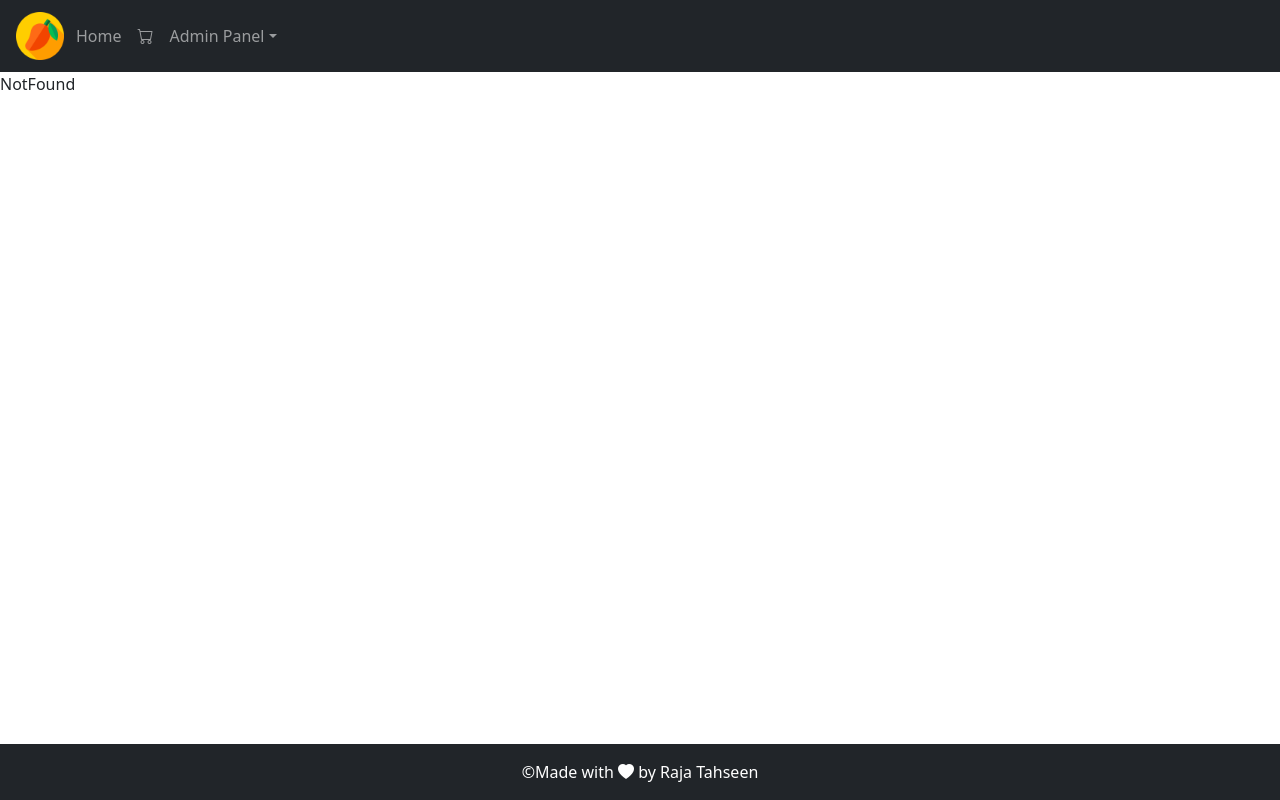
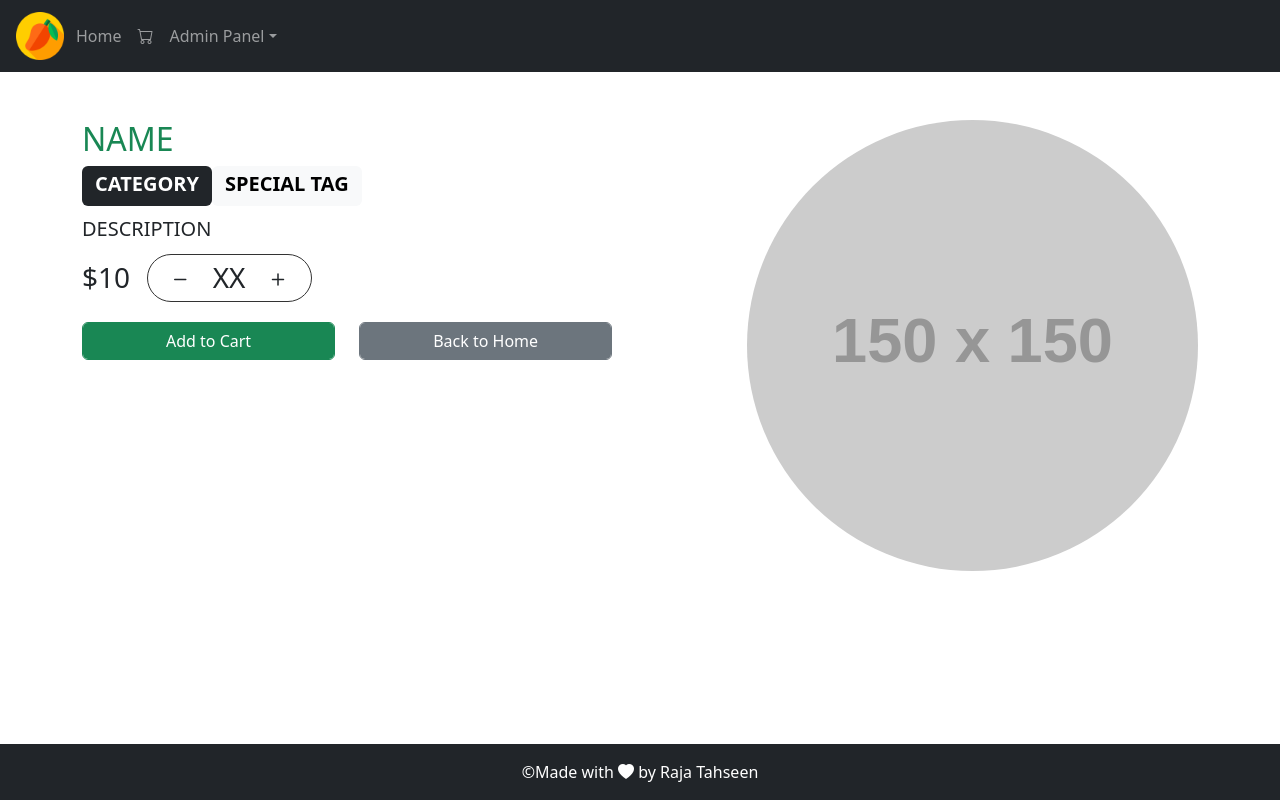
Before and after one commit to Raja-Tahseen/10.redmango, a React (Vite) app in the folder redmango/: page /menuItemDetails/1 in a window 1280 px wide. Built offline with nearby package versions, Linux system fonts and the light colour scheme.

Commit message:
224 - Menu Item Details Page

```diff
--- a/redmango/src/Components/Layout/Page/MenuItems/MenuItemCard.tsx
+++ b/redmango/src/Components/Layout/Page/MenuItems/MenuItemCard.tsx
@@ -1,11 +1,12 @@
-import React from 'react'
-import { menuItemModel } from '../../../../Interfaces'
+import React from "react";
+import { menuItemModel } from "../../../../Interfaces";
+import { Link } from "react-router-dom";
 
 interface Props {
-  menuItem: menuItemModel
+  menuItem: menuItemModel;
 }
 
-function MenuItemCard(props : Props) {
+function MenuItemCard(props: Props) {
   return (
     <div className="col-md-4 col-12 p-4">
       <div
@@ -14,14 +15,17 @@
       >
         <div className="card-body pt-2">
           <div className="row col-10 offset-1 p-4">
+            <Link to={`/menuItemDetails/${props.menuItem.id}`}>
               <img
-              src={`https://localhost:7181/images/${props.menuItem.image}`}   //src={props.menuItem.image}
+                src={`https://localhost:7181/images/${props.menuItem.image}`} //src={props.menuItem.image}
                 style={{ borderRadius: "50%" }}
                 alt=""
                 className="w-100 mt-5 image-box"
               />
+            </Link>
           </div>
-          {props.menuItem.specialTag && props.menuItem.specialTag.length > 0 && (
+          {props.menuItem.specialTag &&
+            props.menuItem.specialTag.length > 0 && (
               <i
                 className="bi bi-star btn btn-success"
                 style={{
@@ -35,7 +39,8 @@
                 }}
               >
                 &nbsp; {props.menuItem.specialTag}
-          </i>)}
+              </i>
+            )}
 
           <i
             className="bi bi-cart-plus btn btn-outline-danger"
@@ -51,7 +56,11 @@
           ></i>
 
           <div className="text-center">
-            <p className="card-title m-0 text-success fs-3">{props.menuItem.name}</p>
+            <p className="card-title m-0 text-success fs-3">
+              <Link to={`/menuItemDetails/${props.menuItem.id}`} style={{textDecoration: "none" , color: "green"}}>
+                {props.menuItem.name}
+              </Link>
+            </p>
             <p className="badge bg-secondary" style={{ fontSize: "12px" }}>
               {props.menuItem.category}
             </p>
@@ -65,7 +74,7 @@
         </div>
       </div>
     </div>
-  )
+  );
 }
 
-export default MenuItemCard
+export default MenuItemCard;
--- a/redmango/src/Container/App.tsx
+++ b/redmango/src/Container/App.tsx
@@ -1,6 +1,6 @@
 import React from "react";
 import { Header, Footer } from "../Components/Layout";
-import { Home, NotFound } from "../Pages";
+import { Home, NotFound, MenuItemDetails } from "../Pages";
 import { Routes, Route } from "react-router-dom";
 
 function App() {
@@ -10,6 +10,7 @@
       <div className="pb-5">
         <Routes>
           <Route path="/" element={<Home />}></Route>
+          <Route path="/menuItemDetails/:menuItemId" element={<MenuItemDetails />}></Route>
           <Route path="*" element={<NotFound />}></Route>
         </Routes>
       </div>
--- /dev/null
+++ b/redmango/src/Pages/MenuItemDetails.tsx
@@ -0,0 +1,75 @@
+import React from "react";
+import { menuItemModel } from "../../../../Interfaces";
+
+interface Props {
+  menuItem: menuItemModel;
+}
+
+function MenuItemDetails() {
+  return (
+    <div className="container pt-4 pt-md-5">
+      <div className="row">
+        <div className="col-7">
+          <h2 className="text-success">NAME</h2>
+          <span>
+            <span
+              className="badge text-bg-dark pt-2"
+              style={{ height: "40px", fontSize: "20px" }}
+            >
+              CATEGORY
+            </span>
+          </span>
+          <span>
+            <span
+              className="badge text-bg-light pt-2"
+              style={{ height: "40px", fontSize: "20px" }}
+            >
+              SPECIAL TAG
+            </span>
+          </span>
+          <p style={{ fontSize: "20px" }} className="pt-2">
+            DESCRIPTION
+          </p>
+          <span className="h3">$10</span> &nbsp;&nbsp;&nbsp;
+          <span
+            className="pb-2  p-3"
+            style={{ border: "1px solid #333", borderRadius: "30px" }}
+          >
+            <i
+              className="bi bi-dash p-1"
+              style={{ fontSize: "25px", cursor: "pointer" }}
+            ></i>
+            <span className="h3 mt-3 px-3">XX</span>
+            <i
+              className="bi bi-plus p-1"
+              style={{ fontSize: "25px", cursor: "pointer" }}
+            ></i>
+          </span>
+          <div className="row pt-4">
+            <div className="col-5">
+              <button className="btn btn-success form-control">
+                Add to Cart
+              </button>
+            </div>
+
+            <div className="col-5 ">
+              <button className="btn btn-secondary form-control">
+                Back to Home
+              </button>
+            </div>
+          </div>
+        </div>
+        <div className="col-5">
+          <img
+            src="https://placehold.co/150"
+            width="100%"
+            style={{ borderRadius: "50%" }}
+            alt="No content"
+          ></img>
+        </div>
+      </div>
+    </div>
+  );
+}
+
+export default MenuItemDetails;
--- a/redmango/src/Pages/index.ts
+++ b/redmango/src/Pages/index.ts
@@ -1,4 +1,5 @@
 import Home from "./Home";
 import NotFound from "./NotFound";
+import MenuItemDetails from "./MenuItemDetails";
 
-export {Home, NotFound};
+export { Home, NotFound, MenuItemDetails };
```
Lines whose indentation alone changed are shown as unchanged.
